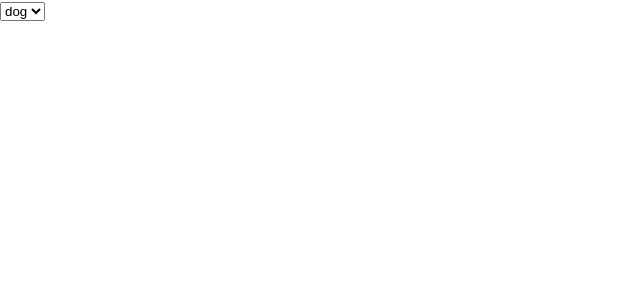
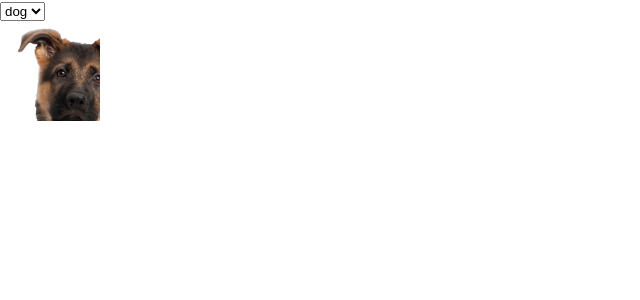
Before and after one commit to Joseph-K-B/character-builder, a React (Create React App) app: page / in a window 1280 px wide. Shown: the top 300 px of the page, without its empty margins (0-640 px from the left). Built offline with nearby package versions, Linux system fonts and the light colour scheme; grey boxes are pictures that could not be loaded.

Commit message:
head pic rendering

```diff
--- a/src/App.js
+++ b/src/App.js
@@ -1,4 +1,3 @@
-import logo from './logo.svg';
 import './App.css';
 import BuilderContainer from './containers/BuilderContainer';
 
--- a/src/components/Character/Character.jsx
+++ b/src/components/Character/Character.jsx
@@ -10,7 +10,10 @@ function Character({
             value={head}
             onChange={(e) => setHead(e.target.value)}
             style={{
-                backgroundImage: `url(./public/${head}-head.png)`
+                height: '100px',
+                width: '100px',
+                backgroundSize: '10rem',
+                backgroundImage: `url(./${head}-head.png)`
               }}>
 
             </div>
--- a/src/containers/BuilderContainer.jsx
+++ b/src/containers/BuilderContainer.jsx
@@ -3,14 +3,16 @@ import Character from "../components/Character/Character";
 import Picker from "../components/Picker/Picker";
 
 function BuilderContainer() {
-    const [head, setHead] = useState('')
+    const [head, setHead] = useState('dog')
 
     return (
         <main>
             <Picker
             head={head}
             setHead={setHead} />
-            <Character />
+            <Character
+            head={head}
+            setHead={setHead} />
         </main>
     )
 }
```
